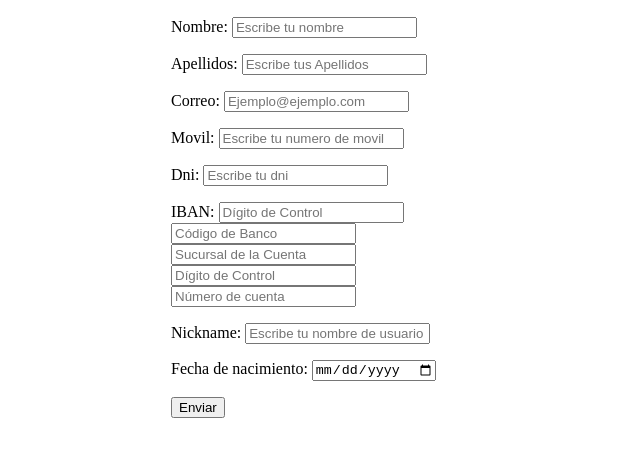
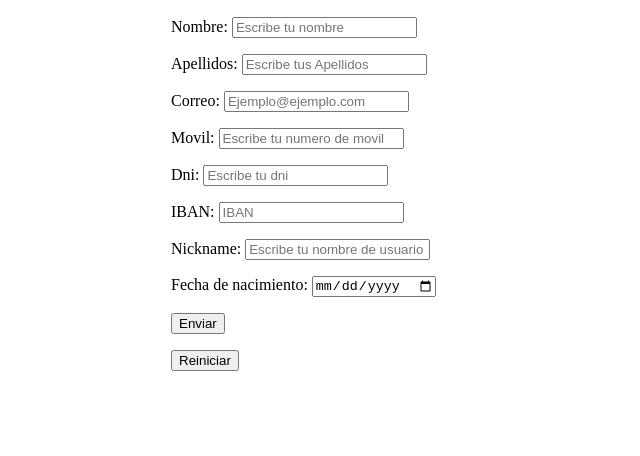
Before and after one commit to alvaroblancoperez98/RetoJs, a plain HTML site: page index.html in a window 1280 px wide. Shown: the part 110-566 px from the top of the page, without its empty margins (319-959 px from the left). Drawn offline with Linux system fonts and the light colour scheme.

Commit message:
iban en un solo input y creacion boton reiniciar

```diff
--- a/index.html
+++ b/index.html
@@ -33,11 +33,7 @@
             </p>
             <p>
                 <label for="IBAN">IBAN: </label>
-                <input type="text" name="dc1" placeholder="Dígito de Control" title="Dígito de Control">
-                <input type="number" name="cb" placeholder="Código de Banco" title="Código de Banco">
-                <input type="number" name="sc" placeholder="Sucursal de la Cuenta" title="Sucursal de la Cuenta">
-                <input type="number" name="dc2" placeholder="Dígito de Control" title="Dígito de Control">
-                <input type="number" name="nc" placeholder="Número de cuenta" title="Número de cuenta">
+                <input type="text" name="iban" placeholder="IBAN" title="IBAN">
             </p>
             <p>
                 <label for="nickname">Nickname:</label>
@@ -50,6 +46,9 @@
             <p>
                 <button onclick="validar();">Enviar</button>
             </p>
+            <p>
+                <button onclick="vaciar();">Reiniciar</button>
+            </p>
         </form>
     <script src="java.js"></script>
 </body>
```
